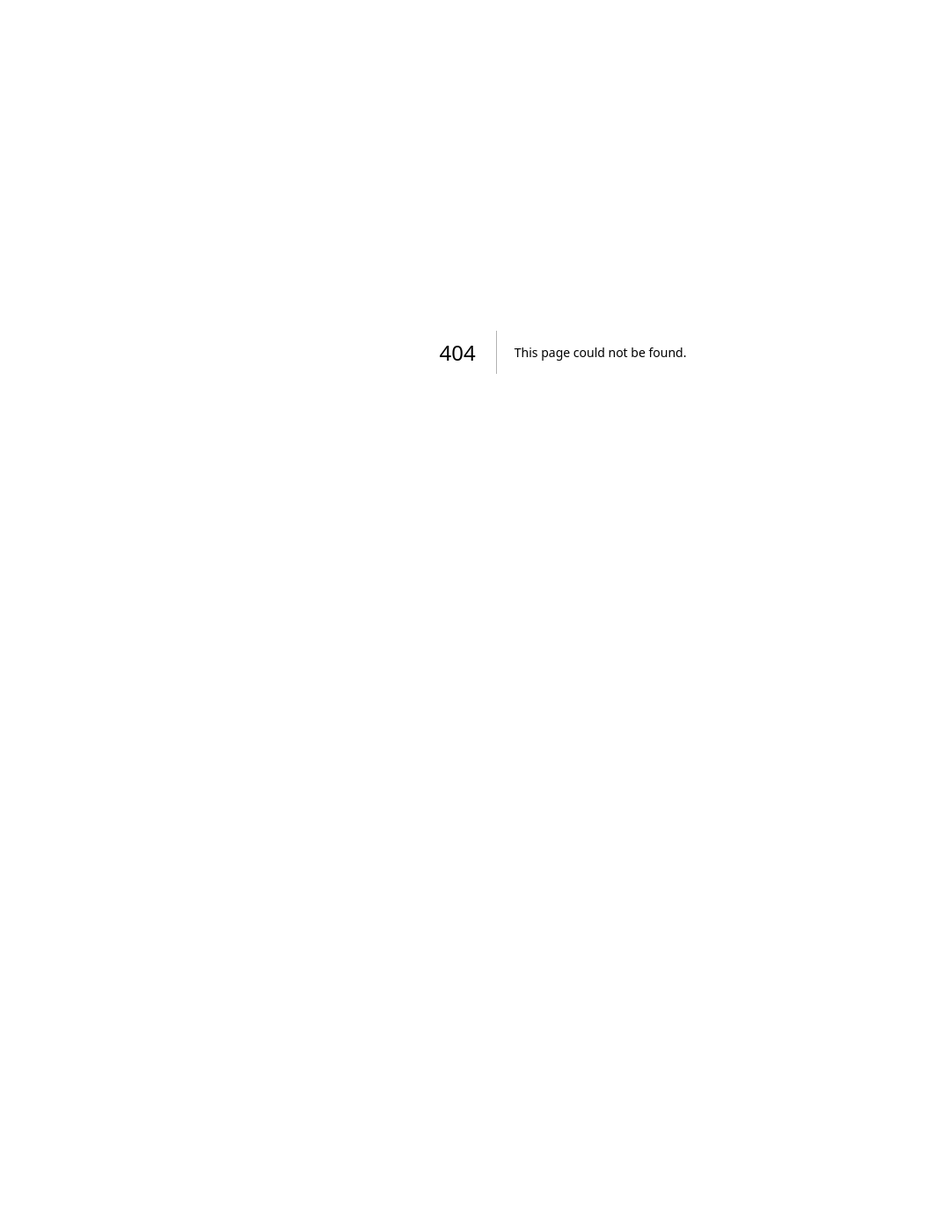
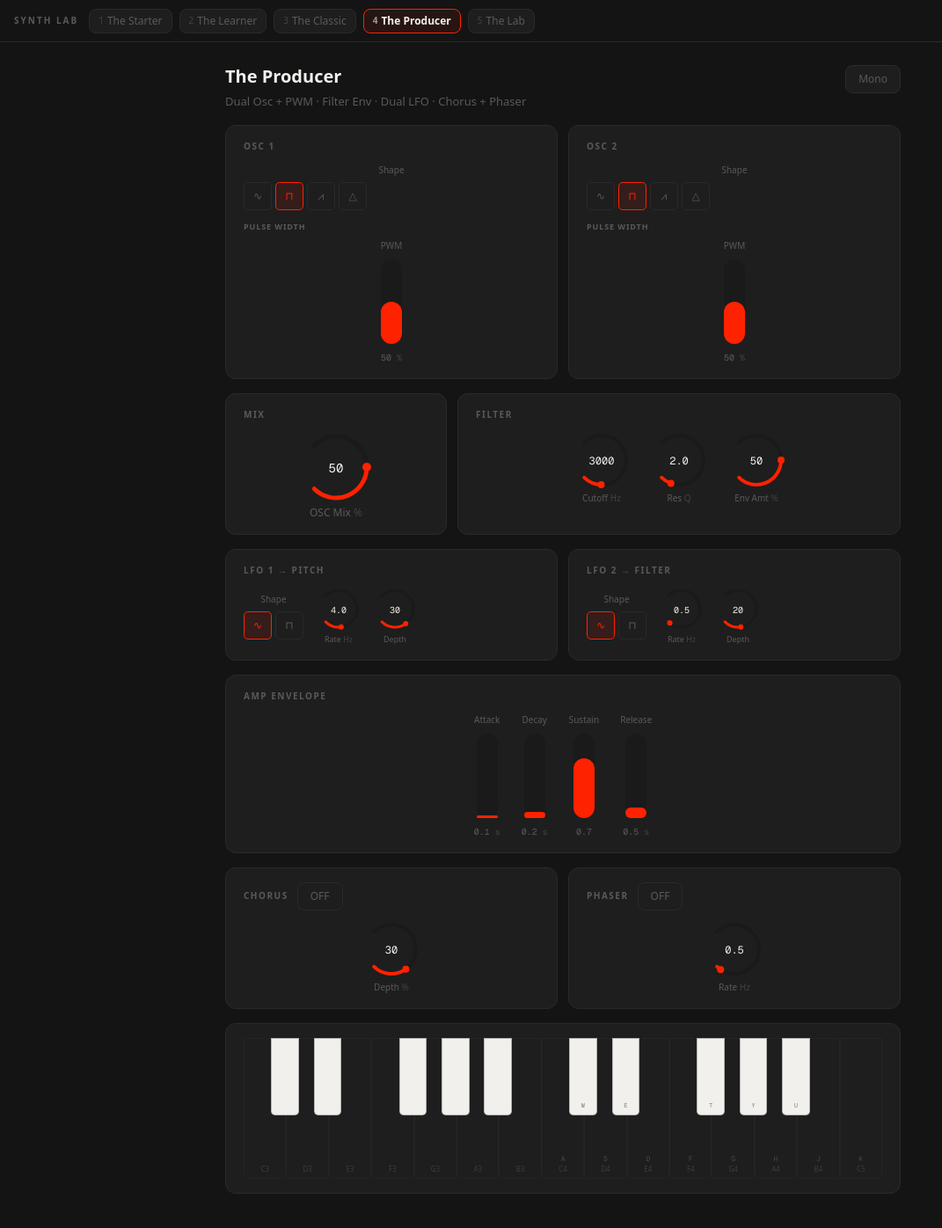
Before and after one commit to StealthVigilante/TheSynthProject, a Next.js app: page /temp-synths/4 in a window 1280 px wide. Before the commit this address had no page. Shown: the top 1396 px of the page at 88% size, without its empty margins (0-1071 px from the left). Before the commit the page ends 800 px from the top, so only its background shows below. Built offline with nearby package versions, Linux system fonts and the light colour scheme.

Commit message:
feat: add Synth 4 (The Producer) — UI-only, dual osc PWM, dual LFO, chorus, phaser

```diff
--- /dev/null
+++ b/src/app/temp-synths/4/page.tsx
@@ -0,0 +1,206 @@
+// src/app/temp-synths/4/page.tsx
+"use client";
+
+import { useState } from "react";
+import { Knob } from "@/components/synth/knob";
+import { Fader } from "@/components/synth/fader";
+import { WaveformSelect } from "@/components/synth/waveform-select";
+import { PianoKeyboard } from "@/components/synth/piano-keyboard";
+
+const SECTION: React.CSSProperties = {
+  background: "var(--card)",
+  border: "1px solid var(--border)",
+  borderRadius: 12,
+  padding: "16px 20px",
+};
+
+const LABEL: React.CSSProperties = {
+  fontSize: 10,
+  fontWeight: 700,
+  letterSpacing: "0.15em",
+  textTransform: "uppercase" as const,
+  color: "var(--muted-foreground)",
+  marginBottom: 12,
+};
+
+const SUBLABEL: React.CSSProperties = {
+  fontSize: 9,
+  fontWeight: 600,
+  letterSpacing: "0.1em",
+  textTransform: "uppercase" as const,
+  color: "var(--muted-foreground)",
+  marginBottom: 8,
+};
+
+function ToggleButton({ label, on, onToggle }: { label: string; on: boolean; onToggle: () => void }) {
+  return (
+    <button
+      onClick={onToggle}
+      style={{
+        padding: "6px 14px",
+        borderRadius: 8,
+        border: "1px solid",
+        borderColor: on ? "var(--primary)" : "var(--border)",
+        background: on ? "oklch(from var(--primary) l c h / 10%)" : "var(--card)",
+        color: on ? "var(--foreground)" : "var(--muted-foreground)",
+        fontSize: 12,
+        fontWeight: on ? 600 : 400,
+        cursor: "pointer",
+        transition: "all 150ms",
+      }}
+    >
+      {label}
+    </button>
+  );
+}
+
+export default function Synth4Page() {
+  // OSC state
+  const [osc1Type, setOsc1Type] = useState("square");
+  const [osc1Pwm, setOsc1Pwm] = useState(50);
+  const [osc2Type, setOsc2Type] = useState("square");
+  const [osc2Pwm, setOsc2Pwm] = useState(50);
+  const [oscMix, setOscMix] = useState(50);
+
+  // Filter
+  const [filterCutoff, setFilterCutoff] = useState(3000);
+  const [filterRes, setFilterRes] = useState(2);
+  const [filterEnvAmt, setFilterEnvAmt] = useState(50);
+
+  // LFO 1
+  const [lfo1Rate, setLfo1Rate] = useState(4);
+  const [lfo1Depth, setLfo1Depth] = useState(30);
+  const [lfo1Type, setLfo1Type] = useState("sine");
+
+  // LFO 2
+  const [lfo2Rate, setLfo2Rate] = useState(0.5);
+  const [lfo2Depth, setLfo2Depth] = useState(20);
+  const [lfo2Type, setLfo2Type] = useState("sine");
+
+  // Amp env
+  const [ampA, setAmpA] = useState(0.05);
+  const [ampD, setAmpD] = useState(0.2);
+  const [ampS, setAmpS] = useState(0.7);
+  const [ampR, setAmpR] = useState(0.5);
+
+  // FX
+  const [chorusOn, setChorusOn] = useState(false);
+  const [chorusDepth, setChorusDepth] = useState(30);
+  const [phaserOn, setPhaserOn] = useState(false);
+  const [phaserRate, setPhaserRate] = useState(0.5);
+
+  // Mode
+  const [poly, setPoly] = useState(false);
+
+  return (
+    <div style={{ maxWidth: 800, margin: "0 auto", padding: "24px 16px 80px", display: "flex", flexDirection: "column", gap: 16 }}>
+      <div style={{ display: "flex", alignItems: "baseline", gap: 16 }}>
+        <div>
+          <p style={{ fontSize: 20, fontWeight: 700, margin: 0 }}>The Producer</p>
+          <p style={{ fontSize: 13, color: "var(--muted-foreground)", margin: "4px 0 0" }}>
+            Dual Osc + PWM · Filter Env · Dual LFO · Chorus + Phaser
+          </p>
+        </div>
+        <div style={{ marginLeft: "auto" }}>
+          <ToggleButton label={poly ? "Poly" : "Mono"} on={poly} onToggle={() => setPoly(!poly)} />
+        </div>
+      </div>
+
+      {/* Oscillators */}
+      <div style={{ display: "grid", gridTemplateColumns: "1fr 1fr", gap: 12 }}>
+        <div style={SECTION}>
+          <p style={LABEL}>OSC 1</p>
+          <WaveformSelect value={osc1Type} options={["sine", "square", "sawtooth", "triangle"]} onChange={setOsc1Type} label="Shape" />
+          <div style={{ marginTop: 12 }}>
+            <p style={SUBLABEL}>Pulse Width</p>
+            <Fader value={osc1Pwm} min={1} max={99} step={1} label="PWM" unit="%" onChange={setOsc1Pwm} />
+          </div>
+        </div>
+        <div style={SECTION}>
+          <p style={LABEL}>OSC 2</p>
+          <WaveformSelect value={osc2Type} options={["sine", "square", "sawtooth", "triangle"]} onChange={setOsc2Type} label="Shape" />
+          <div style={{ marginTop: 12 }}>
+            <p style={SUBLABEL}>Pulse Width</p>
+            <Fader value={osc2Pwm} min={1} max={99} step={1} label="PWM" unit="%" onChange={setOsc2Pwm} />
+          </div>
+        </div>
+      </div>
+
+      {/* Mix + Filter */}
+      <div style={{ display: "grid", gridTemplateColumns: "1fr 2fr", gap: 12 }}>
+        <div style={SECTION}>
+          <p style={LABEL}>Mix</p>
+          <div style={{ display: "flex", justifyContent: "center" }}>
+            <Knob value={oscMix} min={0} max={100} step={1} label="OSC Mix" unit="%" onChange={setOscMix} size="lg" />
+          </div>
+        </div>
+        <div style={SECTION}>
+          <p style={LABEL}>Filter</p>
+          <div style={{ display: "flex", gap: 24, justifyContent: "center" }}>
+            <Knob value={filterCutoff} min={80} max={18000} step={10} label="Cutoff" unit="Hz" onChange={setFilterCutoff} size="md" />
+            <Knob value={filterRes} min={0.1} max={20} step={0.1} label="Res" unit="Q" onChange={setFilterRes} size="md" />
+            <Knob value={filterEnvAmt} min={0} max={100} step={1} label="Env Amt" unit="%" onChange={setFilterEnvAmt} size="md" />
+          </div>
+        </div>
+      </div>
+
+      {/* LFOs */}
+      <div style={{ display: "grid", gridTemplateColumns: "1fr 1fr", gap: 12 }}>
+        <div style={SECTION}>
+          <p style={LABEL}>LFO 1 → Pitch</p>
+          <div style={{ display: "flex", gap: 16, alignItems: "center" }}>
+            <WaveformSelect value={lfo1Type} options={["sine", "square"]} onChange={setLfo1Type} label="Shape" />
+            <Knob value={lfo1Rate} min={0.1} max={20} step={0.1} label="Rate" unit="Hz" onChange={setLfo1Rate} size="sm" />
+            <Knob value={lfo1Depth} min={0} max={100} step={1} label="Depth" onChange={setLfo1Depth} size="sm" />
+          </div>
+        </div>
+        <div style={SECTION}>
+          <p style={LABEL}>LFO 2 → Filter</p>
+          <div style={{ display: "flex", gap: 16, alignItems: "center" }}>
+            <WaveformSelect value={lfo2Type} options={["sine", "square"]} onChange={setLfo2Type} label="Shape" />
+            <Knob value={lfo2Rate} min={0.1} max={20} step={0.1} label="Rate" unit="Hz" onChange={setLfo2Rate} size="sm" />
+            <Knob value={lfo2Depth} min={0} max={100} step={1} label="Depth" onChange={setLfo2Depth} size="sm" />
+          </div>
+        </div>
+      </div>
+
+      {/* Amp Env */}
+      <div style={SECTION}>
+        <p style={LABEL}>Amp Envelope</p>
+        <div style={{ display: "flex", gap: 24, justifyContent: "center" }}>
+          <Fader value={ampA} min={0.001} max={2} step={0.001} label="Attack" unit="s" onChange={setAmpA} />
+          <Fader value={ampD} min={0.01} max={3} step={0.01} label="Decay" unit="s" onChange={setAmpD} />
+          <Fader value={ampS} min={0} max={1} step={0.01} label="Sustain" onChange={setAmpS} />
+          <Fader value={ampR} min={0.01} max={4} step={0.01} label="Release" unit="s" onChange={setAmpR} />
+        </div>
+      </div>
+
+      {/* FX Slots */}
+      <div style={{ display: "grid", gridTemplateColumns: "1fr 1fr", gap: 12 }}>
+        <div style={SECTION}>
+          <div style={{ display: "flex", alignItems: "center", gap: 10, marginBottom: 12 }}>
+            <p style={{ ...LABEL, margin: 0 }}>Chorus</p>
+            <ToggleButton label={chorusOn ? "ON" : "OFF"} on={chorusOn} onToggle={() => setChorusOn(!chorusOn)} />
+          </div>
+          <div style={{ display: "flex", justifyContent: "center" }}>
+            <Knob value={chorusDepth} min={0} max={100} step={1} label="Depth" unit="%" onChange={setChorusDepth} size="md" />
+          </div>
+        </div>
+        <div style={SECTION}>
+          <div style={{ display: "flex", alignItems: "center", gap: 10, marginBottom: 12 }}>
+            <p style={{ ...LABEL, margin: 0 }}>Phaser</p>
+            <ToggleButton label={phaserOn ? "ON" : "OFF"} on={phaserOn} onToggle={() => setPhaserOn(!phaserOn)} />
+          </div>
+          <div style={{ display: "flex", justifyContent: "center" }}>
+            <Knob value={phaserRate} min={0.1} max={10} step={0.1} label="Rate" unit="Hz" onChange={setPhaserRate} size="md" />
+          </div>
+        </div>
+      </div>
+
+      {/* Keyboard */}
+      <div style={SECTION}>
+        <PianoKeyboard onNoteOn={() => {}} onNoteOff={() => {}} startOctave={3} octaves={2} />
+      </div>
+    </div>
+  );
+}
```
